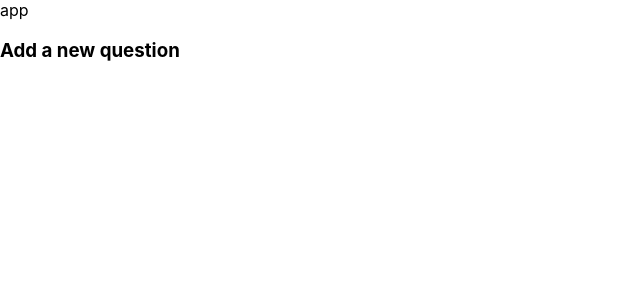
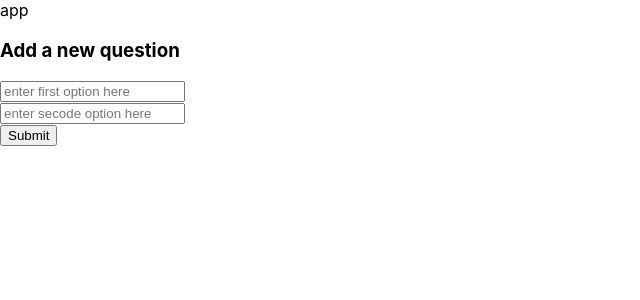
Before and after one commit to albehery/u-project-wyr, a React (Create React App) app: page / in a window 1280 px wide. Shown: the top 300 px of the page, without its empty margins (0-640 px from the left). Built offline with nearby package versions, Linux system fonts and the light colour scheme.

Commit message:
feat:add question componenet input

```diff
--- a/src/actions/shared.js
+++ b/src/actions/shared.js
@@ -2,7 +2,7 @@ import { _getUsers, _getQuestions } from '../_DATA'
 import { getQuestions } from './questions';
 import { getUsers } from './users';
 
-  export async function getInitialData() {
+async function getInitialData() {
   const [users, questions] = await Promise.all([_getUsers(), _getQuestions()]);
   return ({
     users,
--- a/src/components/AddQuestion.js
+++ b/src/components/AddQuestion.js
@@ -3,8 +3,15 @@ import React from "react";
 class AddQuestion extends React.Component {
     render() {
         return (
-            <div>
-            <h3>Add a new question</h3>
+            <div className='card'>
+                <h3>Add a new question</h3>
+                <form>
+                    <input type="text" name="option1" id="option1" placeholder="enter first option here" />
+                    <br />
+                    <input type="text" name="option2" id="option2" placeholder="enter secode option here" />
+                    <br />
+                    <button type="submit">Submit</button>
+                </form>
             </div>
         )
     }
--- a/src/components/App.js
+++ b/src/components/App.js
@@ -18,4 +18,4 @@ class App extends React.Component {
   }
 }
 
-export default App;
+export default connect(null,{handleInitialData})(App)
--- a/src/middlewares/index.js
+++ b/src/middlewares/index.js
@@ -0,0 +1,4 @@
+import thunk from 'redux-thunk'
+import { applyMiddleware } from 'redux'
+
+export default applyMiddleware(thunk)
```
Lines whose indentation alone changed are shown as unchanged.
